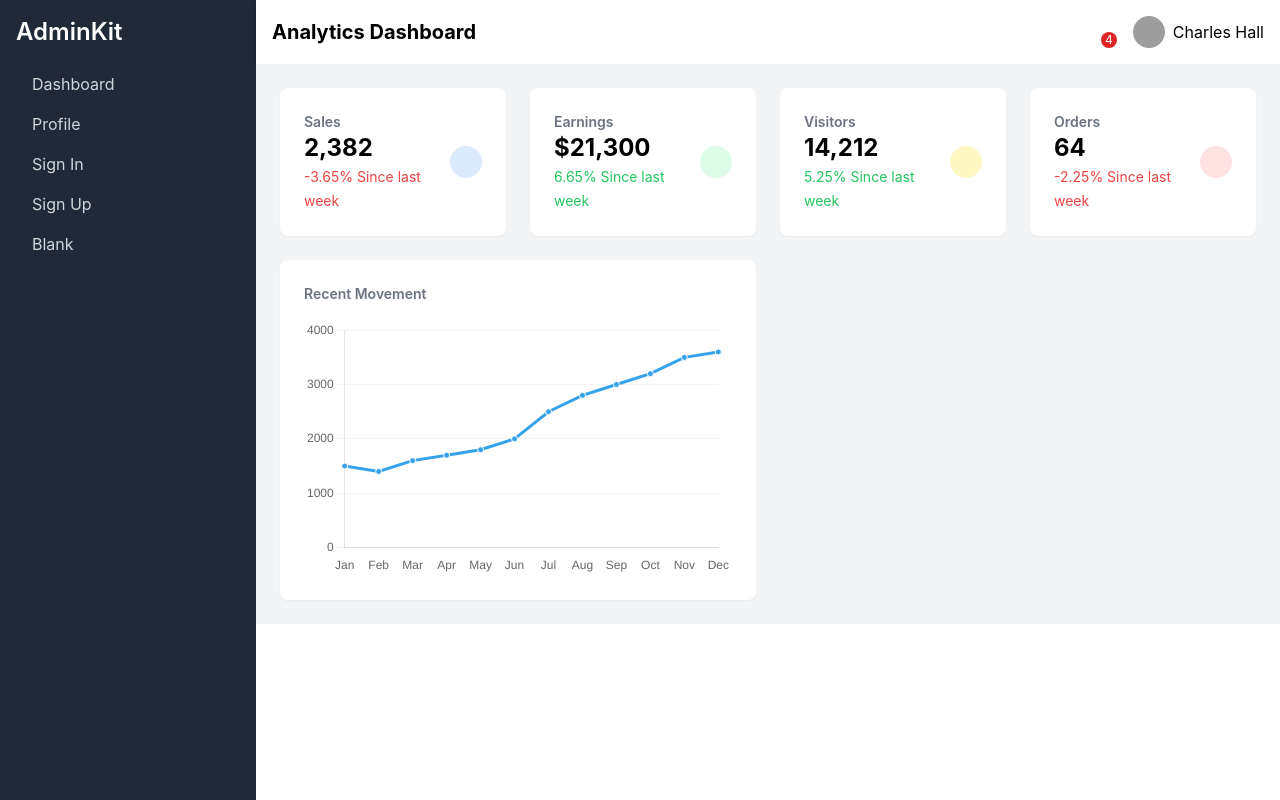
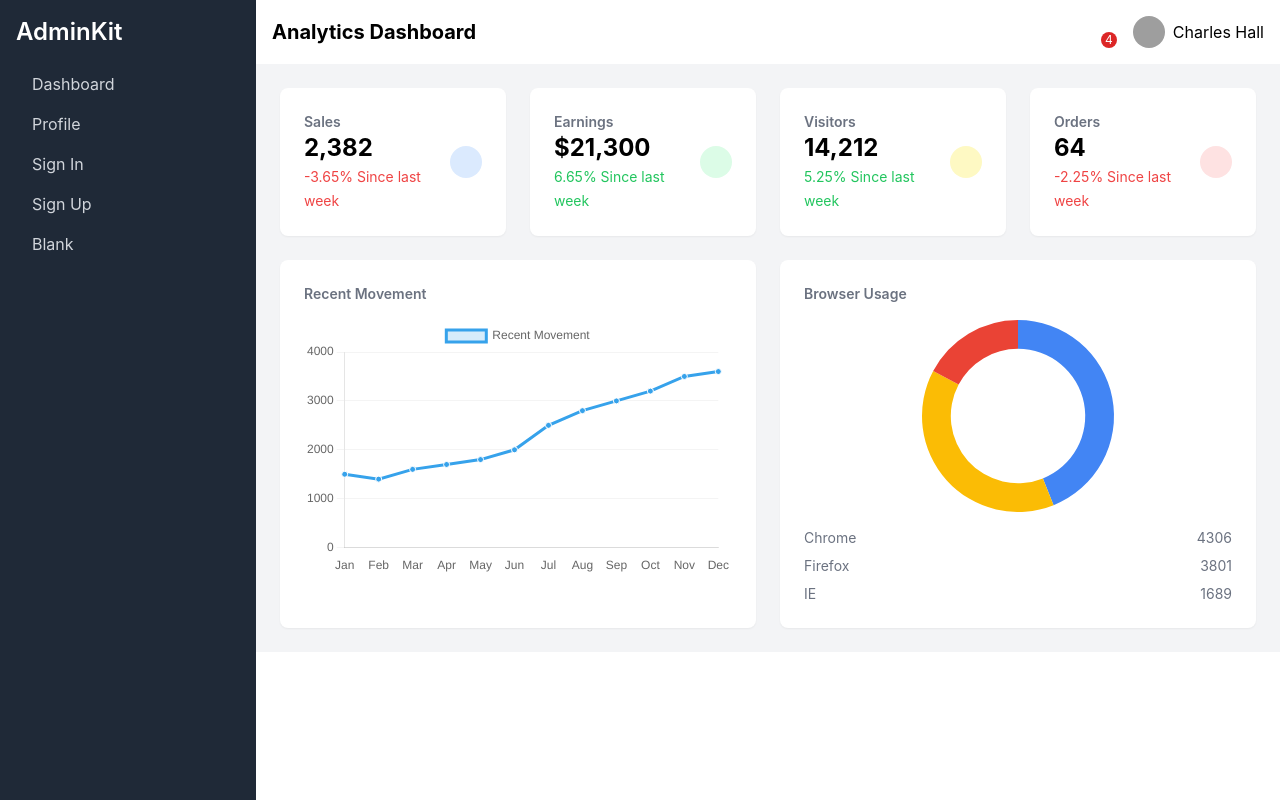
Before and after one commit to Adeel940/Assignment-2-BSCS21008, a React (Create React App) app: page / in a window 1280 px wide. Built offline with nearby package versions, Linux system fonts and the light colour scheme; grey boxes are pictures that could not be loaded.

Commit message:
Add Doughnut graph

```diff
--- a/src/Dashboard.js
+++ b/src/Dashboard.js
@@ -3,7 +3,7 @@ import DashboardCard from './components/DashboardCard';
 import NavBar from './components/navBar';
 import SideBar from './components/sideBar';
 import RecentMovement from './components/RecentMovement';
-
+import BrowserUsage from './components/BrowserUsage';
 
 const Dashboard = () => {
     return (
@@ -45,7 +45,7 @@ const Dashboard = () => {
 
                     <div className="grid grid-cols-1 lg:grid-cols-2 gap-6 mt-6">
                         <RecentMovement />
-
+                        <BrowserUsage/>
                     </div>
                 </div>
             </div>
--- /dev/null
+++ b/src/components/BrowserUsage.js
@@ -0,0 +1,60 @@
+import React from 'react';
+import { Doughnut } from 'react-chartjs-2';
+import { Chart as ChartJS, ArcElement, Tooltip, Legend } from 'chart.js';
+
+// Register the necessary components for Chart.js
+ChartJS.register(ArcElement, Tooltip, Legend);
+
+const BrowserUsage = () => {
+    // Data for the chart
+    const data = {
+        labels: ['Chrome', 'Firefox', 'IE'],
+        datasets: [
+            {
+                data: [4306, 3801, 1689],
+                backgroundColor: ['#4285F4', '#FBBC05', '#EA4335'], // Colors for Chrome, Firefox, IE
+                hoverBackgroundColor: ['#4285F4', '#FBBC05', '#EA4335'],
+                borderWidth: 0,
+            },
+        ],
+    };
+
+    // Options for the chart
+    const options = {
+        maintainAspectRatio: false,
+        plugins: {
+            legend: {
+                display: false, // Hides the legend inside the chart
+            },
+            tooltip: {
+                enabled: true, // Tooltip will show on hover
+            },
+        },
+        cutout: '70%', // Creates the donut shape by cutting out the center
+    };
+
+    return (
+        <div className="bg-white p-6 rounded-lg shadow-sm">
+            <h3 className="text-gray-500 text-sm font-semibold mb-4">Browser Usage</h3>
+            <div className="relative h-48">
+                <Doughnut data={data} options={options} />
+            </div>
+            <ul className="mt-4 text-sm text-gray-500 space-y-2">
+                <li className="flex justify-between">
+                    <span>Chrome</span>
+                    <span>4306</span>
+                </li>
+                <li className="flex justify-between">
+                    <span>Firefox</span>
+                    <span>3801</span>
+                </li>
+                <li className="flex justify-between">
+                    <span>IE</span>
+                    <span>1689</span>
+                </li>
+            </ul>
+        </div>
+    );
+};
+
+export default BrowserUsage;
--- a/src/components/RecentMovement.js
+++ b/src/components/RecentMovement.js
@@ -2,11 +2,11 @@ import React from 'react';
 import { Line } from 'react-chartjs-2';
 import { Chart as ChartJS, LineElement, PointElement, LinearScale, CategoryScale } from 'chart.js';
 
-// Register the necessary components
+
 ChartJS.register(LineElement, PointElement, LinearScale, CategoryScale);
 
 const RecentMovement = () => {
-    // Data for the chart
+
     const data = {
         labels: ['Jan', 'Feb', 'Mar', 'Apr', 'May', 'Jun', 'Jul', 'Aug', 'Sep', 'Oct', 'Nov', 'Dec'],
         datasets: [
@@ -14,8 +14,8 @@ const RecentMovement = () => {
                 label: 'Recent Movement',
                 data: [1500, 1400, 1600, 1700, 1800, 2000, 2500, 2800, 3000, 3200, 3500, 3600],
                 fill: true,
-                backgroundColor: 'rgba(54, 162, 235, 0.2)', // Light blue gradient
-                borderColor: 'rgba(54, 162, 235, 1)', // Blue line
+                backgroundColor: 'rgba(54, 162, 235, 0.2)',
+                borderColor: 'rgba(54, 162, 235, 1)',
                 pointBackgroundColor: 'rgba(54, 162, 235, 1)',
                 pointBorderColor: '#fff',
                 pointHoverBackgroundColor: '#fff',
@@ -24,7 +24,7 @@ const RecentMovement = () => {
         ],
     };
 
-    // Options for customizing the chart
+
     const options = {
         maintainAspectRatio: false,
         scales: {
```
